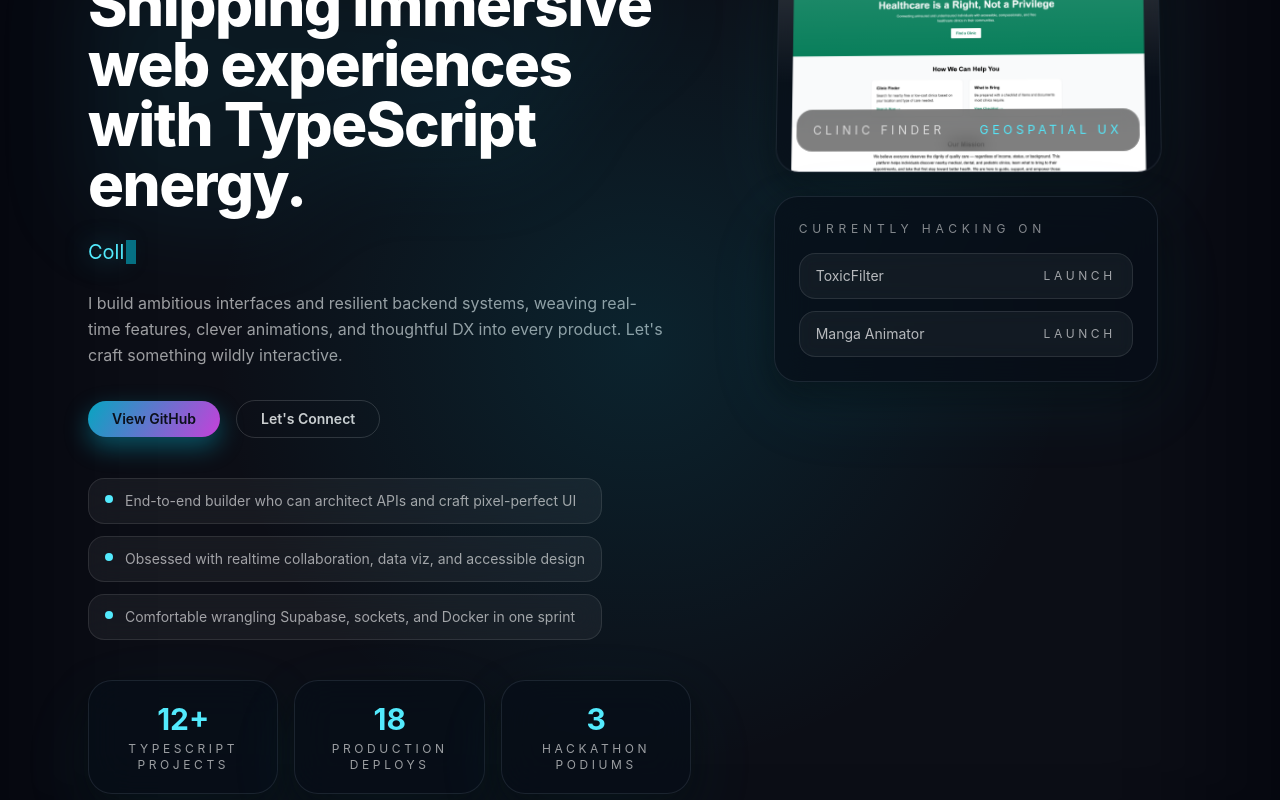
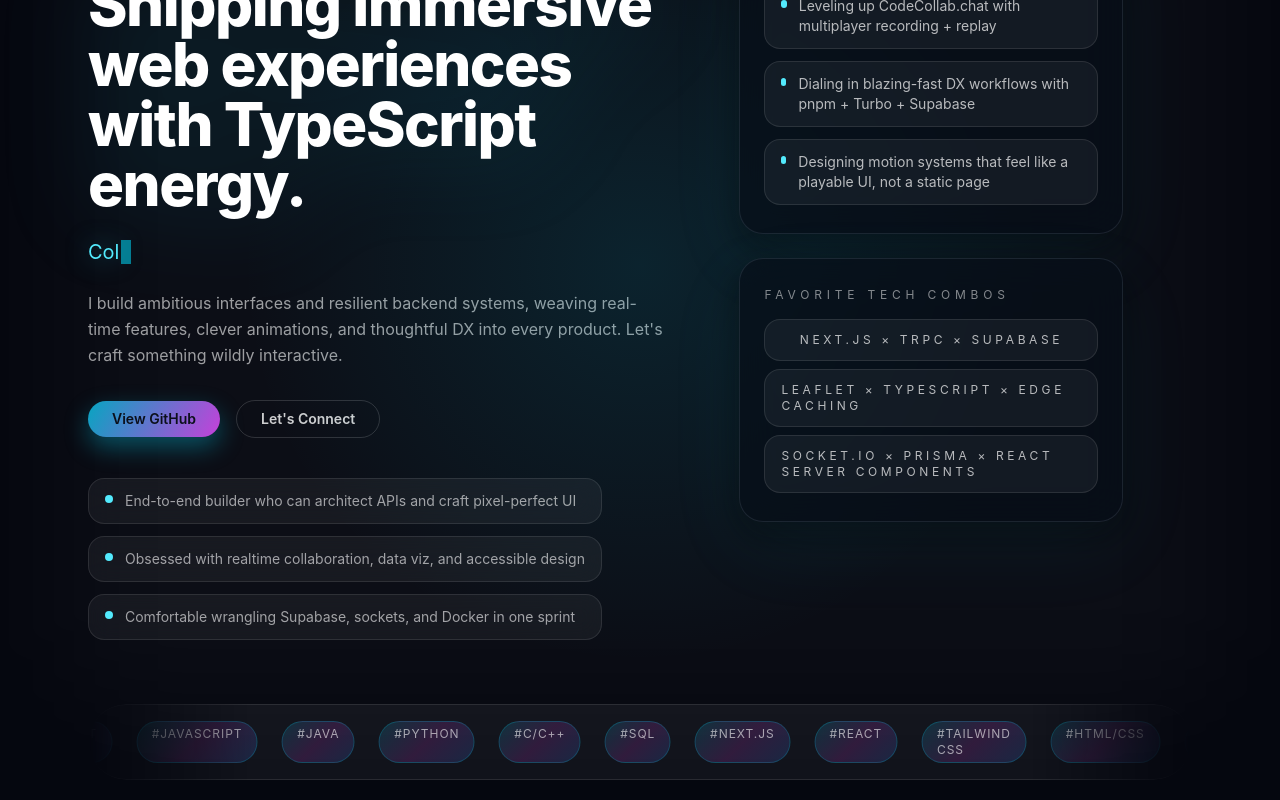
Before and after one commit to atkunja/Portfolio1, a Next.js app: page / in a window 1280 px wide. Shown: the part 220-1020 px from the top of the page. Built offline with nearby package versions, Linux system fonts and the light colour scheme.

Commit message:
everywhere

```diff
--- a/src/app/page.tsx
+++ b/src/app/page.tsx
@@ -122,10 +122,10 @@ const experience = [
     company: "Loshi Technologies, LLC",
     title: "Software Engineer Intern",
     link: "https://loshitech.com",
-    period: "June 2025 – Present",
-    tech: ["React", "Node.js", "PostgreSQL"],
+    period: "June 2025 – August 2025",
+    tech: ["React", "Node.js", "PostgreSQL", "Supabase"],
     description:
-      "Shipping production-grade features across the stack, tuning Postgres queries, and pairing with design to deliver polished UX.",
+      "Delivered production-ready features across React + Node, tuned Postgres queries, and paired weekly with design to ship high-polish UX.",
   },
 ];
 
@@ -160,16 +160,22 @@ const interests = [
   "Tactical chess battles",
 ];
 
-const heroStats = [
-  { label: "TypeScript projects", value: "12+" },
-  { label: "Production deploys", value: "18" },
-  { label: "Hackathon podiums", value: "3" },
-];
-
 const heroHighlights = [
   "End-to-end builder who can architect APIs and craft pixel-perfect UI",
   "Obsessed with realtime collaboration, data viz, and accessible design",
   "Comfortable wrangling Supabase, sockets, and Docker in one sprint",
+];
+
+const heroFocus = [
+  "Leveling up CodeCollab.chat with multiplayer recording + replay",
+  "Dialing in blazing-fast DX workflows with pnpm + Turbo + Supabase",
+  "Designing motion systems that feel like a playable UI, not a static page",
+];
+
+const heroCombos = [
+  "Next.js × tRPC × Supabase",
+  "Leaflet × TypeScript × edge caching",
+  "Socket.io × Prisma × React Server Components",
 ];
 
 type OrbConfig = {
@@ -457,61 +463,37 @@ export default function Home() {
                 </li>
               ))}
             </ul>
-            <div className="mt-10 grid w-full grid-cols-1 gap-4 sm:grid-cols-3">
-              {heroStats.map((stat) => (
-                <div
-                  key={stat.label}
-                  className="glass-panel flex flex-col items-center gap-1 rounded-3xl px-6 py-5 text-center transition duration-500 hover:-translate-y-1 hover:bg-white/10"
-                >
-                  <span className="text-3xl font-bold text-cyan-300">
-                    {stat.value}
-                  </span>
-                  <span className="text-xs uppercase tracking-[0.3em] text-white/60">
-                    {stat.label}
-                  </span>
-                </div>
-              ))}
-            </div>
           </div>
 
-          <div className="hidden flex-col items-center gap-6 md:flex">
-            <div className="floating-stack w-full max-w-sm">
-              <div>
-                <div className="glass-panel relative overflow-hidden rounded-[2rem]">
-                  <div className="absolute inset-x-0 top-0 h-40 bg-gradient-to-b from-white/20 to-transparent" />
-                  <Image
-                    src={projects[0].image}
-                    alt="Clinic Finder"
-                    width={720}
-                    height={900}
-                    className="h-full w-full object-cover transition duration-[1200ms] ease-out hover:scale-105"
-                    priority
-                  />
-                  <div className="absolute inset-x-5 bottom-5 flex items-center justify-between rounded-2xl border border-white/10 bg-black/50 px-4 py-3 text-xs uppercase tracking-[0.3em] text-white/70 backdrop-blur">
-                    <span>Clinic Finder</span>
-                    <span className="text-cyan-300">Geospatial UX</span>
-                  </div>
-                </div>
-              </div>
+          <div className="hidden w-full max-w-sm flex-col gap-6 md:flex">
+            <div className="glass-panel flex flex-col gap-4 rounded-[2rem] px-6 py-7">
+              <span className="text-xs uppercase tracking-[0.4em] text-white/50">
+                Current focus
+              </span>
+              <ul className="flex flex-col gap-3 text-sm text-white/70">
+                {heroFocus.map((item) => (
+                  <li
+                    key={item}
+                    className="flex items-start gap-3 rounded-2xl border border-white/10 bg-white/5 px-4 py-3 transition hover:border-cyan-300/60 hover:text-cyan-100"
+                  >
+                    <span className="mt-[4px] h-2 w-2 rounded-full bg-cyan-300" />
+                    <span>{item}</span>
+                  </li>
+                ))}
+              </ul>
             </div>
-            <div className="glass-panel flex w-full max-w-sm flex-col gap-4 rounded-[2rem] px-6 py-6">
+            <div className="glass-panel flex flex-col gap-4 rounded-[2rem] px-6 py-7">
               <span className="text-xs uppercase tracking-[0.4em] text-white/50">
-                Currently hacking on
+                Favorite tech combos
               </span>
-              <div className="grid grid-cols-1 gap-3 text-sm text-white/70">
-                {projects.slice(1, 3).map((project) => (
-                  <a
-                    key={project.title}
-                    href={project.live}
-                    target="_blank"
-                    rel="noopener noreferrer"
-                    className="badge-item relative flex items-center justify-between rounded-2xl border border-white/10 bg-white/5 px-4 py-3 backdrop-blur transition hover:border-cyan-300/60 hover:text-cyan-200"
+              <div className="flex flex-col gap-2 text-sm text-white/70">
+                {heroCombos.map((combo) => (
+                  <span
+                    key={combo}
+                    className="badge-item relative inline-flex items-center justify-center rounded-2xl border border-white/10 bg-white/5 px-4 py-3 uppercase tracking-[0.3em] text-xs transition hover:border-cyan-300/60 hover:text-cyan-100"
                   >
-                    <span>{project.title}</span>
-                    <span className="text-xs uppercase tracking-[0.3em] text-white/60">
-                      Launch
-                    </span>
-                  </a>
+                    {combo}
+                  </span>
                 ))}
               </div>
             </div>
@@ -714,11 +696,11 @@ export default function Home() {
               </p>
               <div className="mt-8 grid gap-4 text-white/70">
                 <a
-                  href="mailto:ayushkunjadia@gmail.com"
+                  href="mailto:ayushkun@umich.edu"
                   className="badge-item relative inline-flex items-center gap-3 rounded-2xl border border-white/10 bg-white/5 px-5 py-3 uppercase tracking-[0.3em] text-xs transition hover:border-cyan-300/50 hover:text-cyan-100"
                 >
                   <span className="h-2 w-2 rounded-full bg-cyan-300" />
-                  ayushkunjadia@gmail.com
+                  ayushkun@umich.edu
                 </a>
                 <a
                   href="https://github.com/atkunja"
```
